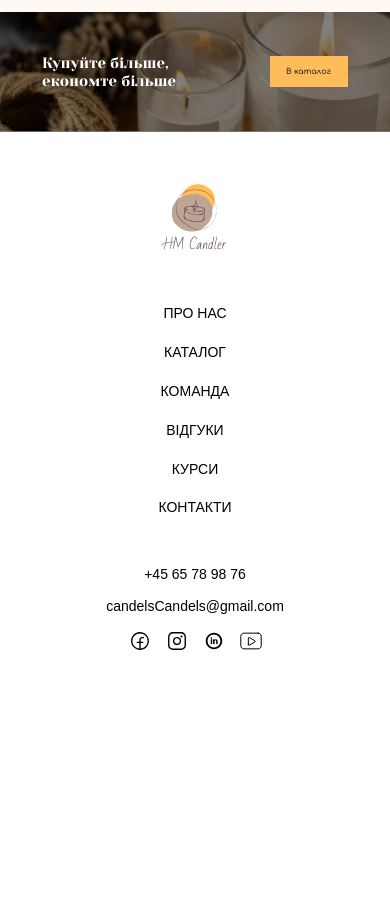
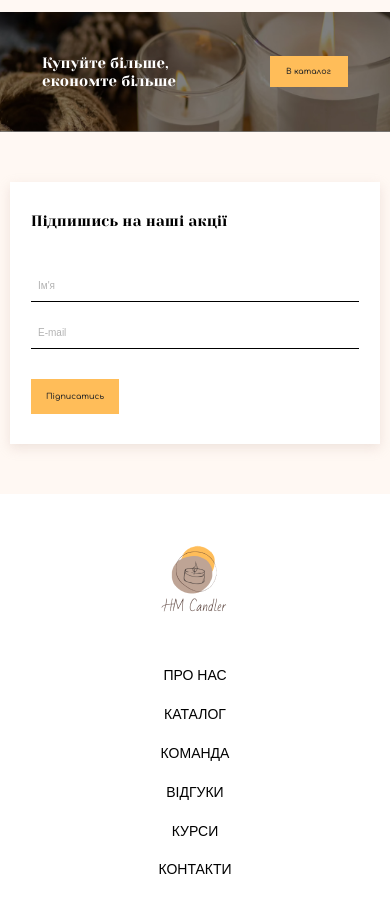
Before and after one commit to iwdath/hm-candler, a plain HTML site: page index.html in a window 390 px wide. Shown: the part 5100-6012 px from the top of the page. Before the commit the page ends 5806 px from the top, so only its background shows below. Drawn offline with Linux system fonts and the light colour scheme; a web font is replaced by a local one.

Commit message:
feat(contacts): add contacts section
This commit adds a new 'contacts' section to the site. This section
includes a subscription form for users to sign up for promotions. The
form includes fields for the user's name and email, and a submit button.
An image is also included in the section.

```diff
--- a/css/main.css
+++ b/css/main.css
@@ -522,6 +522,61 @@ button {
   min-width: 170px;
 }
 
+.contacts {
+  padding: 150px 0 50px;
+}
+
+.contacts__inner {
+  display: flex;
+  gap: 50px;
+  align-items: center;
+}
+
+.form {
+  background-color: #fff;
+  width: 100%;
+  padding: 75px 42px;
+  box-shadow: 0px 4px 11px 0px rgba(199, 175, 165, 0.30);
+}
+
+.form__title {
+  font-family: "Yeseva One", serif;
+  margin-bottom: 60px;
+  font-size: 40px;
+}
+
+.form .form__input+.form__input {
+  margin: 15px 0 42px;
+}
+
+.form__input {
+  background-color: #fff;
+  border: none;
+  width: 100%;
+  display: block;
+  border-bottom: 1px solid #000;
+  padding: 10px 7px;
+  font-family: Comfortaa, sans-serif;
+  color: #000;
+  font-size: 14px;
+}
+
+.form__input::placeholder {
+  font-family: Comfortaa, sans-serif;
+  font-size: 14px;
+  font-style: normal;
+  font-weight: 400;
+  color: #b3b3b3;
+}
+
+.form__input:focus {
+  outline: none;
+}
+
+.form__btn {
+  padding: 18px 35px;
+}
+
 .footer__inner {
   padding-top: 40px;
   padding-bottom: 35px;
@@ -657,6 +712,20 @@ button {
     gap: 110px;
     padding-left: 60px;
     padding-right: 45px;
+  }
+
+  .contacts__inner {
+    gap: 30px;
+  }
+
+  .form {
+    padding: 75px 21px;
+  }
+
+  .contacts__img {
+    width: 335px;
+    height: 510px;
+    object-fit: cover;
   }
 }
 
@@ -991,6 +1060,36 @@ button {
     padding: 13px 28px;
     min-width: 125px;
   }
+
+  .contacts__inner {
+    gap: 15px;
+  }
+
+  .form {
+    padding: 30px 21px;
+  }
+
+  .form .form__input+.form__input {
+    margin-bottom: 30px;
+  }
+
+  .form__input {
+    font-size: 12px;
+  }
+
+  .form__input::placeholder {
+    font-size: 12px;
+  }
+
+  .form__title {
+    font-size: 15px;
+    margin-bottom: 40px;
+  }
+
+  .contacts__img {
+    width: 187px;
+    height: 285px;
+  }
 }
 
 @media (max-width: 640px) {
@@ -1193,6 +1292,31 @@ button {
     padding: 11px 16px;
     min-width: 78px;
     font-size: 8px;
+  }
+
+  .contacts {
+    padding: 50px 0;
+  }
+
+  .contacts__inner {
+    gap: 0;
+  }
+
+  .form__input {
+    font-size: 10px;
+  }
+
+  .form__input::placeholder {
+    font-size: 10px;
+  }
+
+  .form__btn {
+    font-size: 8px;
+    padding: 13px 15px;
+  }
+
+  .contacts__img {
+    display: none;
   }
 }
 
@@ -1424,4 +1548,9 @@ button {
   .promo__link {
     padding: 11px 16px;
   }
+
+  .form__btn {
+    font-size: 8px;
+    padding: 13px 15px;
+  }
 }
--- a/index.html
+++ b/index.html
@@ -384,6 +384,17 @@
           <a class="promo__link btn" href="#">В каталог</a>
         </div>
       </section>
+      <section class="contacts">
+        <div class="container contacts__inner">
+          <form class="form" action="">
+            <p class="form__title">Підпишись на наші акції</p>
+            <input class="form__input" type="text" placeholder="Ім'я" required>
+            <input class="form__input" type="email" placeholder="Е-mail" required>
+            <button class="form__btn btn" type="submit">Підписатись</button>
+          </form>
+          <img class="contacts__img" src="img/contacts.jpg" alt="">
+        </div>
+      </section>
     </main>
     <footer class="footer">
       <div class="container footer__inner">
```
Also changed, not shown: img/contacts.jpg (added).
